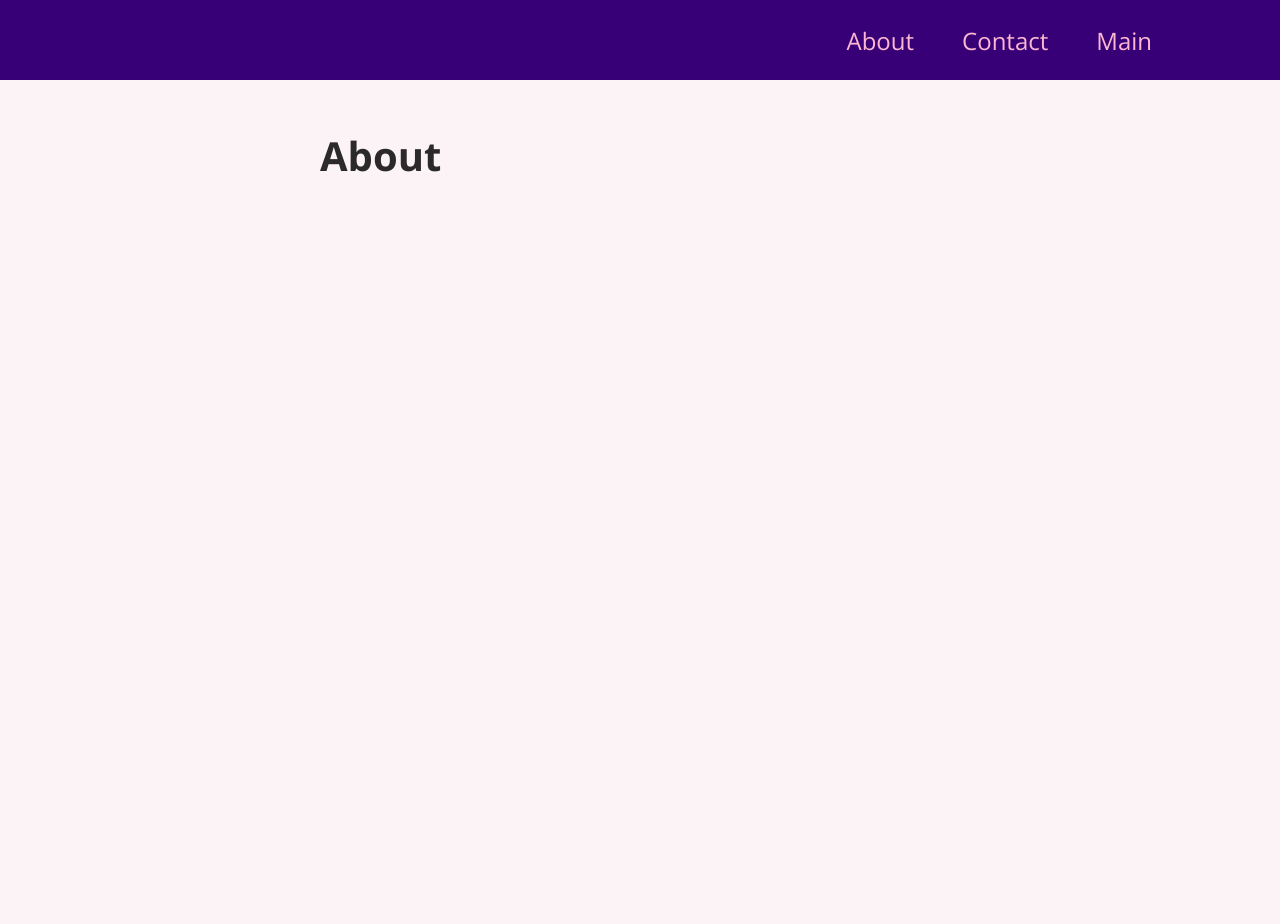
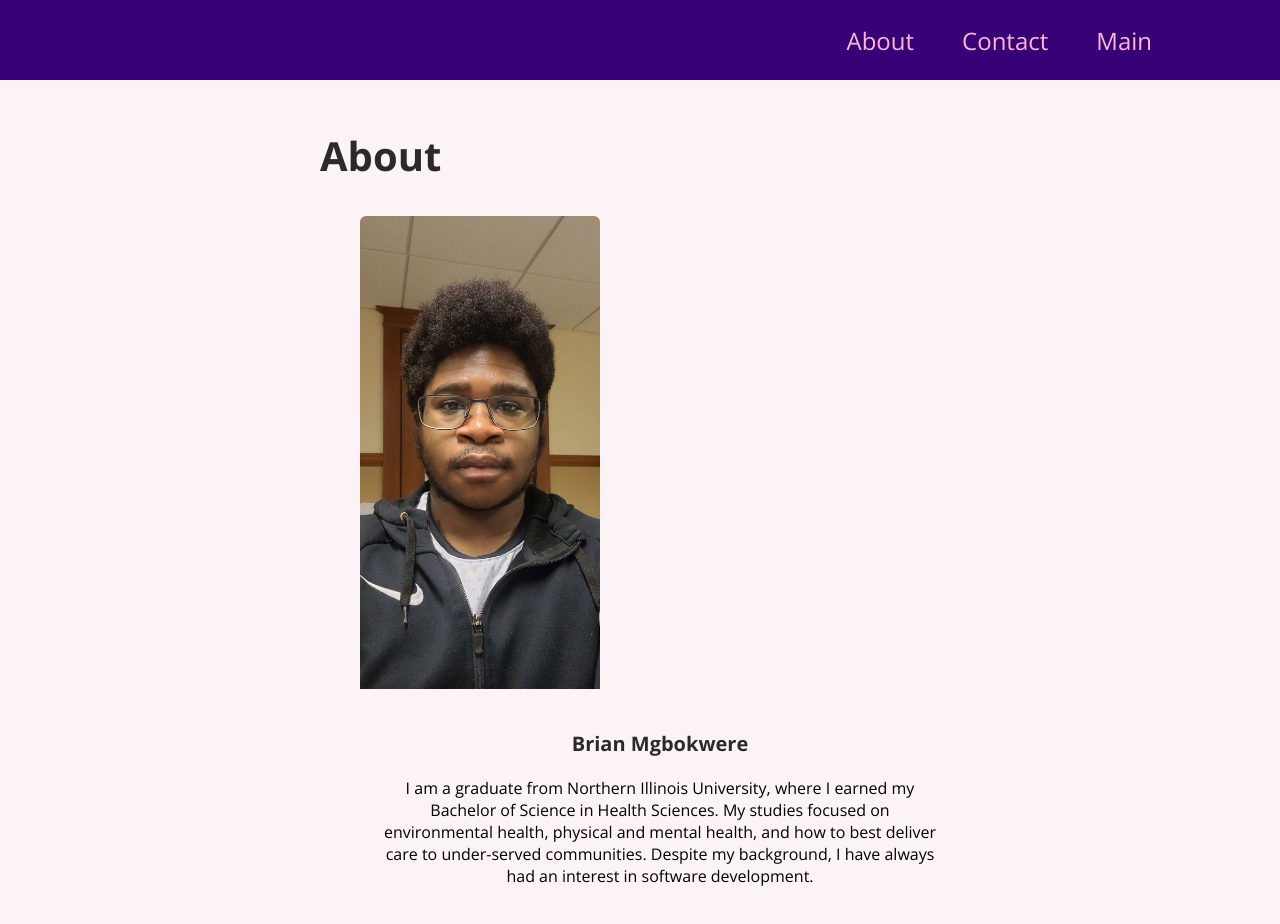
Before and after one commit to shihhsul/jac-enterprises, a React (Vite) app: page /About in a window 1280 px wide. Shown: the top 924 px of the page. Before the commit the page ends 800 px from the top, so only its background shows below. Built offline with nearby package versions, Linux system fonts and the light colour scheme.

Commit message:
Rough About, but data is now working!

```diff
--- a/ReactAndViteFrontend/src/components/Lists/AboutList.jsx
+++ b/ReactAndViteFrontend/src/components/Lists/AboutList.jsx
@@ -18,7 +18,7 @@ const AboutList = (props) => {
 };
 
 AboutList.propTypes = {
-abouts: PropTypes.string,
+abouts: PropTypes.string
 };
 
 export default AboutList;
--- a/ReactAndViteFrontend/src/components/layout/aboutItem.module.css
+++ b/ReactAndViteFrontend/src/components/layout/aboutItem.module.css
@@ -3,9 +3,10 @@
   }
 
   .image {
-    width: 100%;
-    height: 20rem;
+    width: 40%;
+    height: 40%;
     overflow: hidden;
+    position: center;
     border-top-right-radius: 6px;
     border-top-left-radius: 6px;
   }
--- a/ReactAndViteFrontend/src/components/pages/About.jsx
+++ b/ReactAndViteFrontend/src/components/pages/About.jsx
@@ -1,9 +1,9 @@
 import AboutList from "../Lists/AboutList";
 
 const About = () => {
-  const DUMMY_DATA = [
+  const STUDENT_DATA = [
     {
-      id: "m1",
+      id: "s1",
       name: "Brian Mgbokwere",
       image: "ReactAndViteFrontend/src/components/photos/Brian.jpg",
       biography:
@@ -15,9 +15,9 @@ const About = () => {
   return (
     <section>
       <h1>About</h1>
-      {/* <ul>
-        <AboutList bios={DUMMY_DATA} />
-      </ul> */}
+      <ul>
+        <AboutList abouts={STUDENT_DATA} />
+      </ul>
     </section>
   );
 };
```
